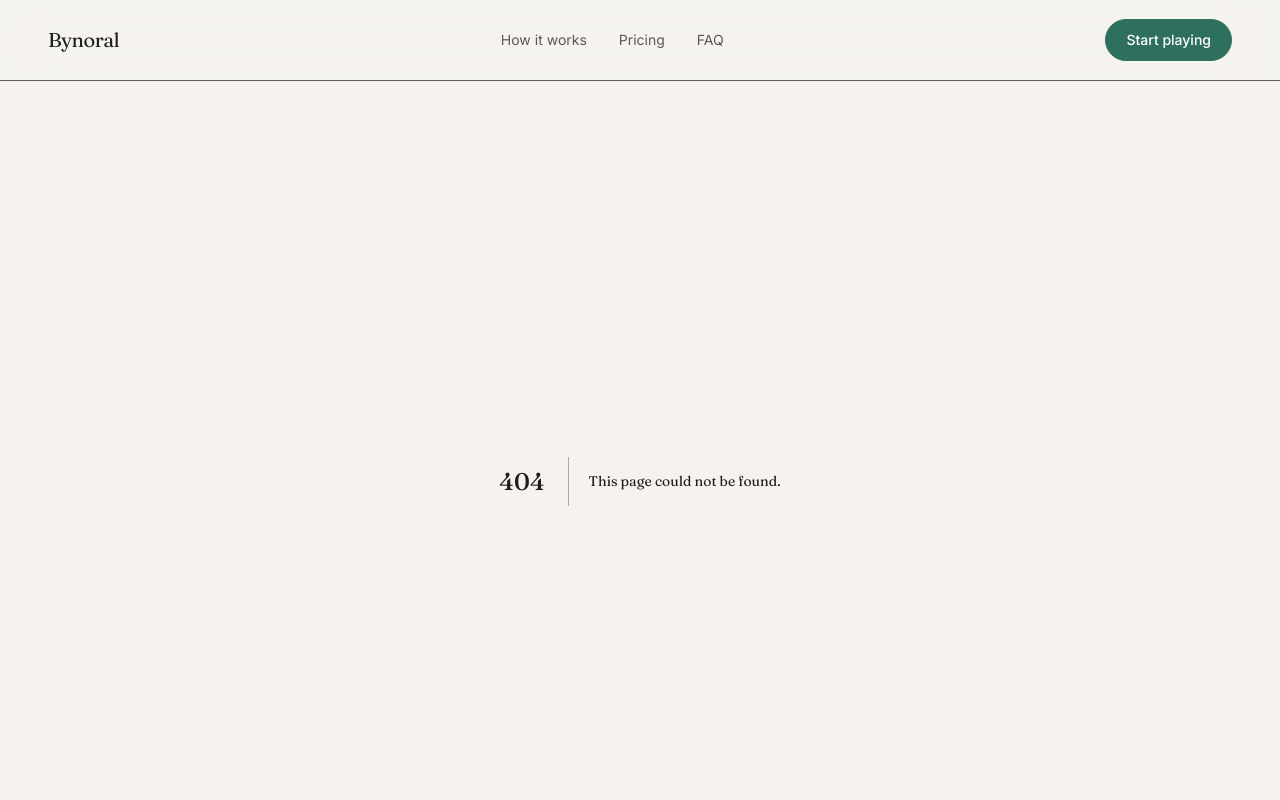
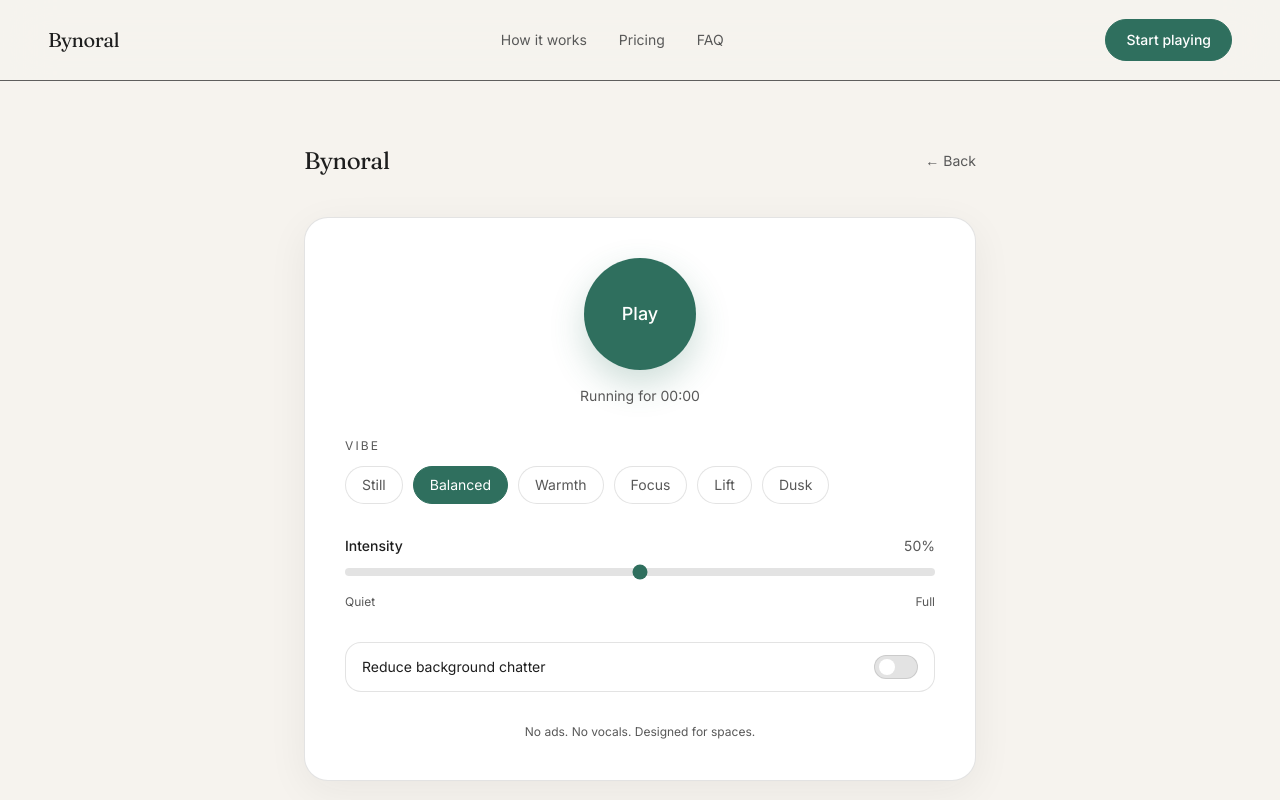
Before and after one commit to liamwt-12/bynoral-site, a Next.js app: page /player in a window 1280 px wide. Before the commit this address had no page. Shown: the top 800 px of the page. Built offline with nearby package versions, Linux system fonts and the light colour scheme.

Commit message:
Create premium interactive player shell

```diff
--- /dev/null
+++ b/app/player/page.tsx
@@ -0,0 +1,148 @@
+"use client";
+
+import Link from 'next/link';
+import { useEffect, useMemo, useState } from 'react';
+
+import { Card } from '../../components';
+
+const vibes = ['Still', 'Balanced', 'Warmth', 'Focus', 'Lift', 'Dusk'] as const;
+
+function formatElapsed(totalSeconds: number) {
+  const minutes = Math.floor(totalSeconds / 60)
+    .toString()
+    .padStart(2, '0');
+  const seconds = (totalSeconds % 60).toString().padStart(2, '0');
+  return `${minutes}:${seconds}`;
+}
+
+export default function PlayerPage() {
+  const [isPlaying, setIsPlaying] = useState(false);
+  const [elapsedSeconds, setElapsedSeconds] = useState(0);
+  const [selectedVibe, setSelectedVibe] = useState<(typeof vibes)[number]>('Balanced');
+  const [intensity, setIntensity] = useState(50);
+  const [reduceChatter, setReduceChatter] = useState(false);
+
+  useEffect(() => {
+    if (!isPlaying) {
+      return;
+    }
+
+    const timer = window.setInterval(() => {
+      setElapsedSeconds((prev) => prev + 1);
+    }, 1000);
+
+    return () => window.clearInterval(timer);
+  }, [isPlaying]);
+
+  const status = useMemo(() => `Running for ${formatElapsed(elapsedSeconds)}`, [elapsedSeconds]);
+
+  return (
+    <section className="flex min-h-[calc(100vh-10rem)] items-center justify-center px-6 py-12 sm:py-16">
+      <div className="w-full max-w-2xl space-y-8 sm:space-y-10">
+        <div className="flex items-center justify-between">
+          <Link
+            href="/"
+            className="font-heading text-2xl tracking-tight text-text-primary transition duration-200 hover:text-text-muted"
+          >
+            Bynoral
+          </Link>
+          <Link
+            href="/"
+            className="text-sm text-text-muted transition duration-200 hover:text-text-primary"
+          >
+            ← Back
+          </Link>
+        </div>
+
+        <Card className="space-y-8 p-8 sm:p-10">
+          <div className="flex flex-col items-center gap-4 text-center">
+            <button
+              type="button"
+              onClick={() => setIsPlaying((prev) => !prev)}
+              className="inline-flex h-28 w-28 items-center justify-center rounded-full border border-accent/20 bg-accent text-lg font-medium text-surface shadow-[0_14px_35px_rgba(47,111,94,0.24)] transition duration-200 hover:bg-accent/90 active:scale-[0.98] focus-visible:outline-none focus-visible:ring-4 focus-visible:ring-accent/30"
+            >
+              {isPlaying ? 'Pause' : 'Play'}
+            </button>
+            <p className="text-sm text-text-muted">{status}</p>
+          </div>
+
+          <div className="space-y-3">
+            <p className="text-xs uppercase tracking-[0.18em] text-text-muted">Vibe</p>
+            <div className="flex flex-wrap gap-2.5">
+              {vibes.map((vibe) => {
+                const selected = selectedVibe === vibe;
+                return (
+                  <button
+                    key={vibe}
+                    type="button"
+                    onClick={() => setSelectedVibe(vibe)}
+                    className={[
+                      'rounded-full border px-4 py-2 text-sm transition duration-200 focus-visible:outline-none focus-visible:ring-4',
+                      'hover:-translate-y-0.5 active:translate-y-0',
+                      selected
+                        ? 'border-accent bg-accent text-surface focus-visible:ring-accent/30'
+                        : 'border-border bg-surface text-text-muted hover:border-border/80 hover:text-text-primary focus-visible:ring-text-primary/15'
+                    ]
+                      .join(' ')
+                      .trim()}
+                  >
+                    {vibe}
+                  </button>
+                );
+              })}
+            </div>
+          </div>
+
+          <div className="space-y-3">
+            <div className="flex items-center justify-between text-sm">
+              <span className="font-medium text-text-primary">Intensity</span>
+              <span className="text-text-muted">{intensity}%</span>
+            </div>
+            <input
+              type="range"
+              min={0}
+              max={100}
+              value={intensity}
+              onChange={(event) => setIntensity(Number(event.target.value))}
+              className="h-2 w-full cursor-pointer appearance-none rounded-full bg-border accent-accent"
+              aria-label="Intensity"
+            />
+            <div className="flex justify-between text-xs text-text-muted">
+              <span>Quiet</span>
+              <span>Full</span>
+            </div>
+          </div>
+
+          <div className="flex items-center justify-between rounded-2xl border border-border bg-surface px-4 py-3">
+            <span className="text-sm text-text-primary">Reduce background chatter</span>
+            <button
+              type="button"
+              role="switch"
+              aria-checked={reduceChatter}
+              onClick={() => setReduceChatter((prev) => !prev)}
+              className={[
+                'relative inline-flex h-6 w-11 items-center rounded-full border transition duration-200 focus-visible:outline-none focus-visible:ring-4',
+                reduceChatter
+                  ? 'border-accent bg-accent focus-visible:ring-accent/30'
+                  : 'border-border bg-border focus-visible:ring-text-primary/15'
+              ]
+                .join(' ')
+                .trim()}
+            >
+              <span
+                className={[
+                  'h-4 w-4 rounded-full bg-surface transition duration-200',
+                  reduceChatter ? 'translate-x-5' : 'translate-x-1'
+                ]
+                  .join(' ')
+                  .trim()}
+              />
+            </button>
+          </div>
+
+          <p className="text-center text-xs text-text-muted">No ads. No vocals. Designed for spaces.</p>
+        </Card>
+      </div>
+    </section>
+  );
+}
```
